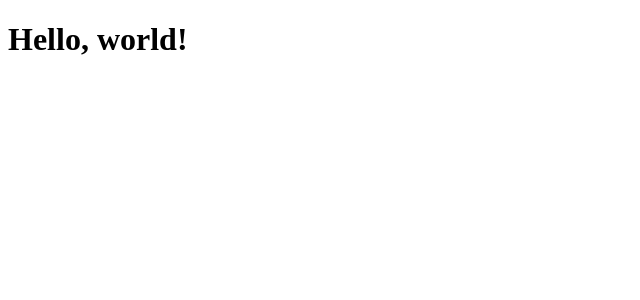
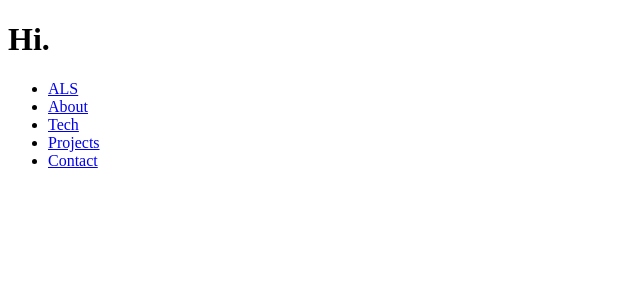
Before and after one commit to audreee/website, a React app: page / in a window 1280 px wide. Shown: the top 300 px of the page, without its empty margins (0-640 px from the left). Built offline with nearby package versions, Linux system fonts and the light colour scheme; the HTML template or start-up script is replaced by a standard one.

Commit message:
Create welcome page

```diff
--- a/client/src/components/App.jsx
+++ b/client/src/components/App.jsx
@@ -1,9 +1,16 @@
 import React from 'react';
+import Navbar from './Navbar.jsx';
+import Welcome from './Welcome.jsx'
 
 class App extends React.Component {
   render() {
     return(
-      <h1>Hello, world!</h1>
+      <div className="app-container">
+      <div className="section-container">
+        <Welcome />
+      </div>
+        <Navbar />
+      </div>
     )
   }
 }
--- /dev/null
+++ b/client/src/components/Navbar.jsx
@@ -0,0 +1,21 @@
+import React from 'react';
+
+let Navbar = () => {
+    return (
+        <div>
+          <ul id="nav">
+            <div className="nav-left">
+              <li><a href="#">ALS</a></li>
+            </div>
+            <div className="nav-right">
+              <li><a href="#">About</a></li>
+              <li><a href="#">Tech</a></li>
+              <li><a href="#">Projects</a></li>
+              <li><a href="#">Contact</a></li>
+            </div>
+          </ul>
+        </div>
+    );
+}
+
+export default Navbar;
--- /dev/null
+++ b/client/src/components/Welcome.jsx
@@ -0,0 +1,19 @@
+import React from 'react';
+
+let Welcome = () => {
+  return (
+    <div className="welcome-wrapper">
+      <div className="welcome-content">
+        <div className="welcome-left"></div>
+        <div className="welcome-right"></div>
+      </div>
+      <div className="welcome-overlay">
+        <div className="welcome-text">
+          <h1>Hi.</h1>
+        </div>
+      </div>
+    </div>
+  )
+}
+
+export default Welcome;
--- a/package.json
+++ b/package.json
@@ -5,7 +5,7 @@
   "main": "index.js",
   "scripts": {
     "test": "echo \"Error: no test specified\" && exit 1",
-    "react-dev": "npx webpack",
+    "react-dev": "webpack -d --watch",
     "start": "nodemon server/index.js"
   },
   "repository": {
```
Also changed, not shown: 4 other files (tests, documents, lock files or other folders).
